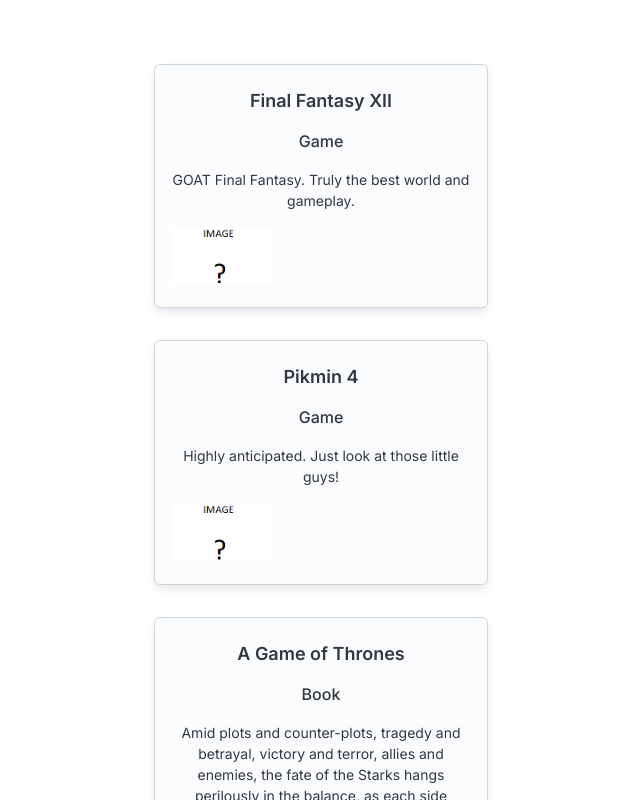
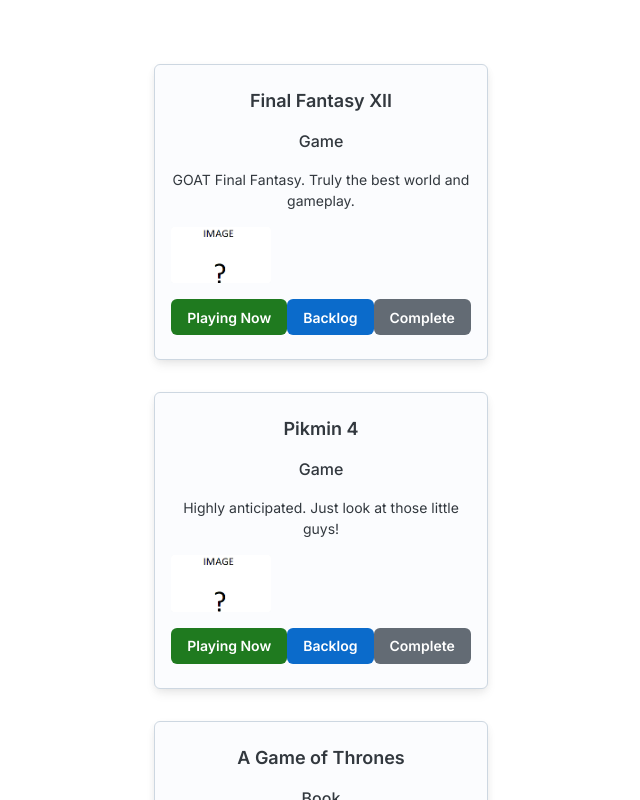
Before and after one commit to dbyrne978/back-log-buddy, a React (Vite) app in the folder back-log-buddy/: page / in a window 1280 px wide. Shown: the top 800 px of the page, without its empty margins (319-959 px from the left). Built offline with nearby package versions, Linux system fonts and the light colour scheme.

Commit message:
Create completion status button group

```diff
--- a/back-log-buddy/src/MediaCard.jsx
+++ b/back-log-buddy/src/MediaCard.jsx
@@ -1,6 +1,7 @@
 import Card from '@mui/joy/Card';
 import Typography from '@mui/joy/Typography';
 import AspectRatio from '@mui/joy/AspectRatio';
+import Button from '@mui/joy/Button';
 
 function MediaCard({ mediaName, mediaType, mediaInfo, mediaImage }) {
   return (
@@ -18,9 +19,11 @@
         borderRadius: 'sm',
         boxShadow: 'md',
       }}>
+
       <Typography level="title-lg" textColor="inherit">{mediaName}</Typography>
       <Typography level="title-md" textColor="inherit">{mediaType}</Typography>
       <Typography level="body-sm" textColor="inherit">{mediaInfo}</Typography>
+
       <AspectRatio sx={{ width: 100 }}>
         <img
           id="mediaImage"
@@ -28,6 +31,19 @@
           alt="placeholder media image"
         />
       </AspectRatio>
+
+      <div>
+        <Button size="md" color="success">
+            Playing Now
+        </Button>
+        <Button size="md" color="primary">
+            Backlog
+        </Button>
+        <Button size="md" color="neutral">
+            Complete
+        </Button>
+      </div>
+
     </Card>
   );
 
```
